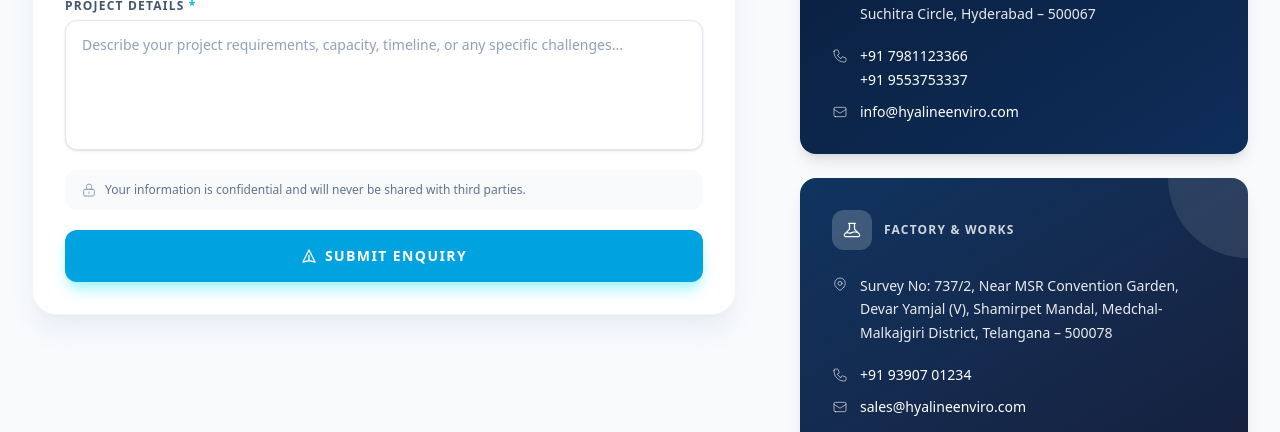
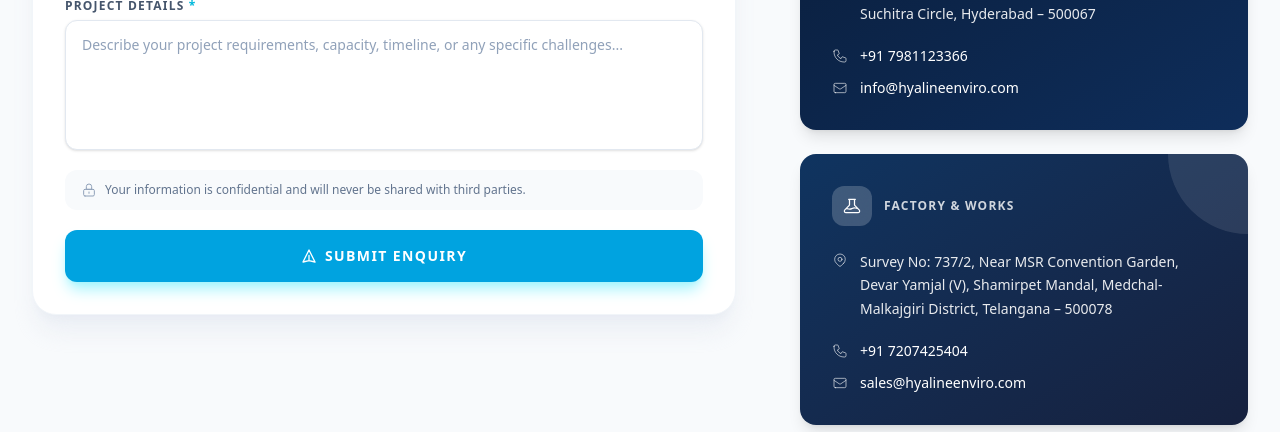
Before and after one commit to DurgaPrasadDaddu/water-management, a Next.js app: page /contact in a window 1280 px wide. Shown: the part 1183-1615 px from the top of the page. Built offline with nearby package versions, Linux system fonts and the light colour scheme.

Commit message:
latest updates done2

```diff
--- a/src/app/contact/page.jsx
+++ b/src/app/contact/page.jsx
@@ -248,7 +248,7 @@
                   </p>
                   <div className="flex flex-col gap-2">
                     <a
-                      href="tel:+919553753337"
+                      href="tel:+917981123366"
                       className="flex items-center gap-2.5 bg-white hover:bg-slate-50 border border-slate-200 rounded-xl px-4 py-3 text-sm font-bold text-slate-700 transition-all duration-200 hover:border-slate-300 hover:shadow-sm"
                     >
                       <svg
@@ -305,7 +305,7 @@
                 </svg>
               }
               address="Plot no: 61, Jayaram Bhavan, Ground Floor, Road no: 1, Green Park Avenue, Behind Chennai Shopping Mall, Suchitra Circle, Hyderabad – 500067"
-              phones={["+91 7981123366", "+91 9553753337"]}
+              phones={["+91 7981123366"]}
               email="info@hyalineenviro.com"
               gradient="bg-gradient-to-br from-[#0a1e3c] to-[#0e2d5a]"
             />
@@ -329,7 +329,7 @@
                 </svg>
               }
               address="Survey No: 737/2, Near MSR Convention Garden, Devar Yamjal (V), Shamirpet Mandal, Medchal-Malkajgiri District, Telangana – 500078"
-              phones={["+91 93907 01234"]}
+              phones={["+91 7207425404"]}
               email="sales@hyalineenviro.com"
               gradient="bg-gradient-to-br from-[#0f3460] to-[#16213e]"
             />
--- a/src/components/templates/IndustryDetailTemplate.jsx
+++ b/src/components/templates/IndustryDetailTemplate.jsx
@@ -935,10 +935,10 @@
               {/* Contact row */}
               <div className="flex flex-wrap justify-center gap-6 mt-8">
                 <a
-                  href="tel:+919553753337"
+                  href="tel:+917981123366"
                   className="inline-flex items-center gap-2 text-white/45 hover:text-[#00A3E0] text-sm transition-colors duration-200"
                 >
-                  <IconPhone size={13} /> +91 9553753337
+                  <IconPhone size={13} /> +91 7981123366
                 </a>
                 <span className="text-white/15">|</span>
                 <a
```
